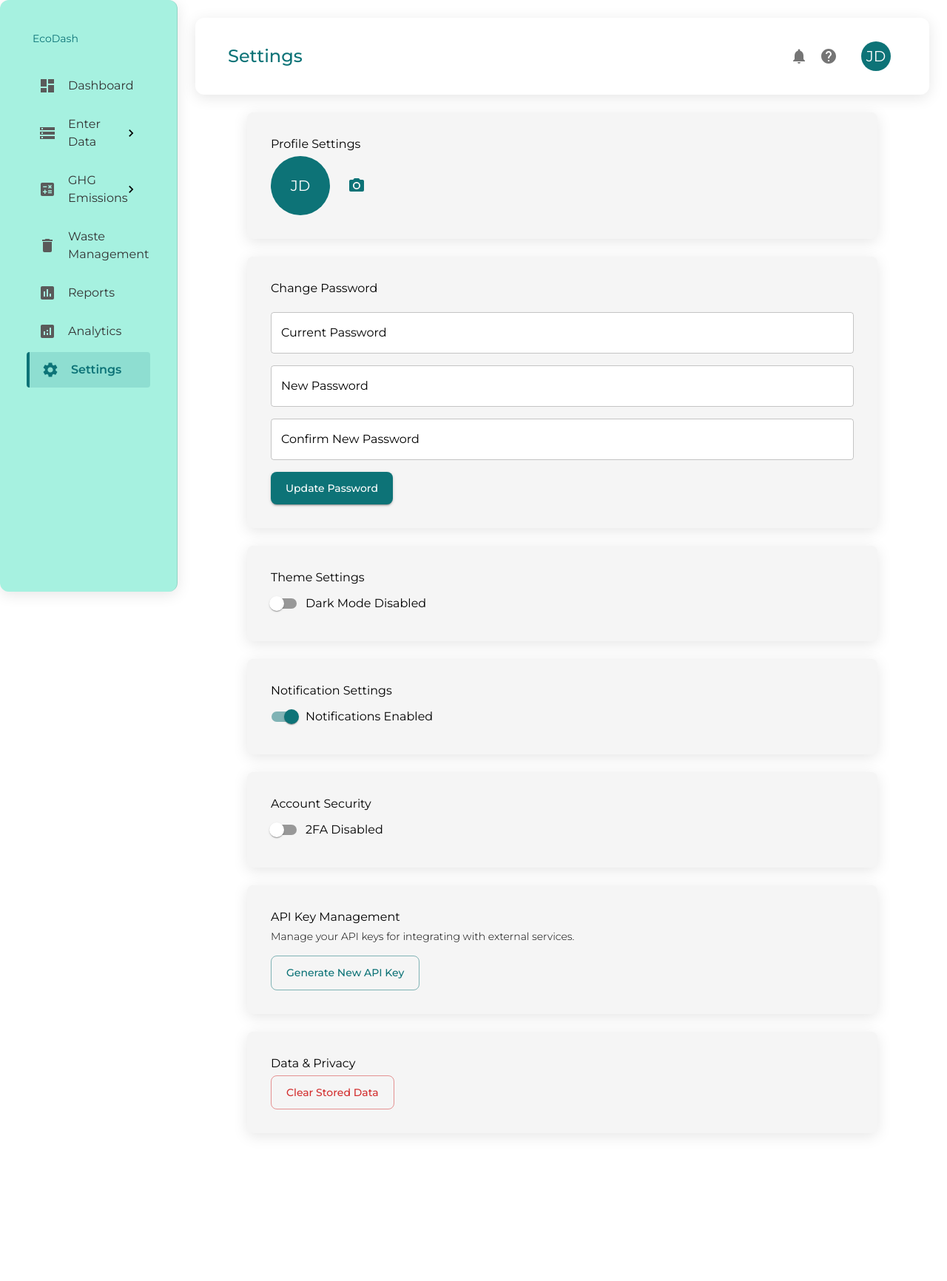
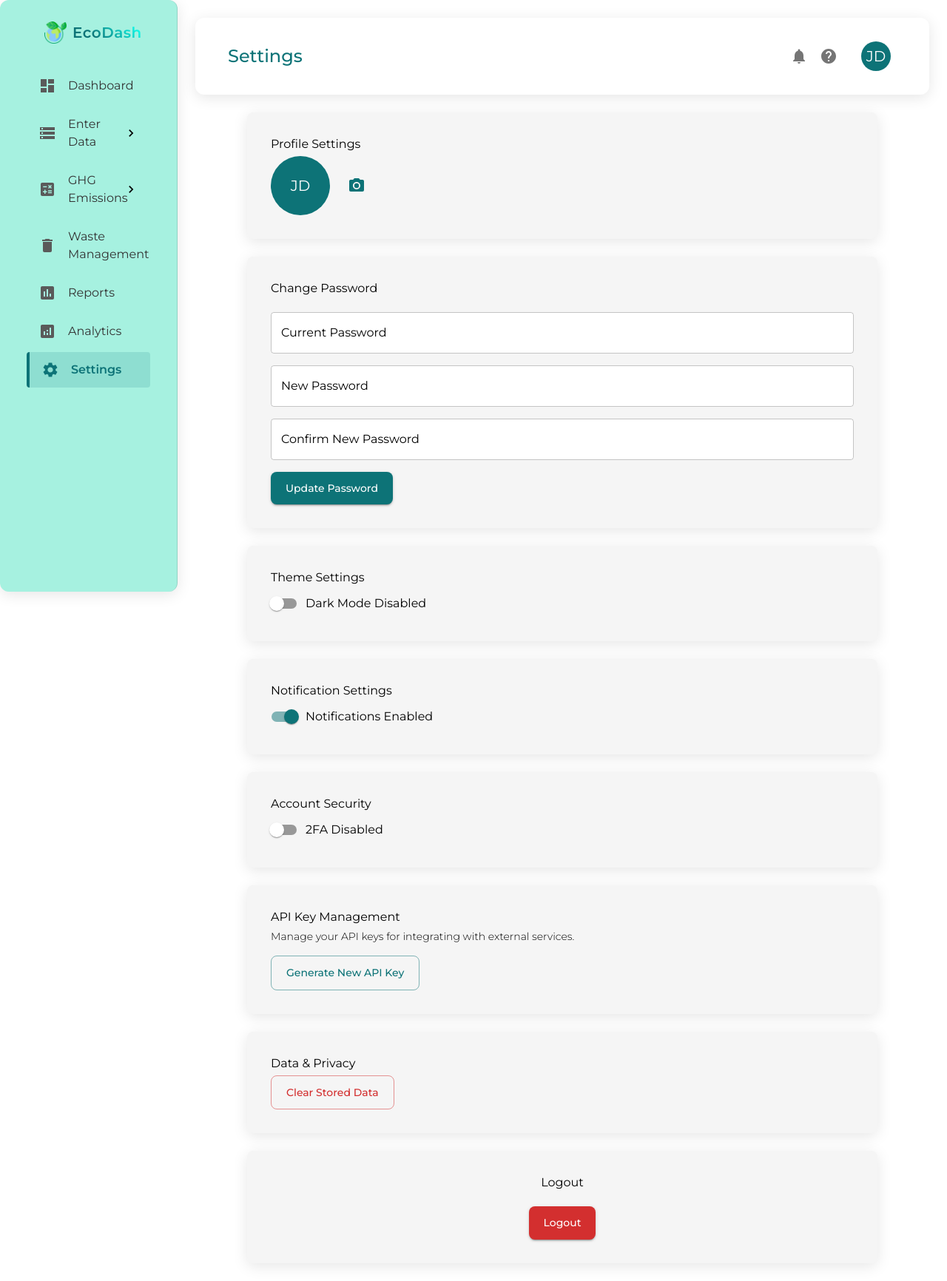
Before and after one commit to AbubakarMirza1/Kavish, a React (Create React App) app in the folder frontend/: page /settings in a window 1280 px wide. Shown: the whole page at 74% size. Before the commit the page ends 1556 px from the top, so only its background shows below. Built offline with nearby package versions, Linux system fonts and the light colour scheme.

Commit message:
done frontend

```diff
--- a/frontend/src/Component/sidebar.js
+++ b/frontend/src/Component/sidebar.js
@@ -11,6 +11,7 @@ import {
   Typography,
   useTheme
 } from '@mui/material';
+import { styled } from '@mui/system'; // Import styled from MUI
 import { useLocation, useNavigate } from 'react-router-dom';
 import {
   Dashboard,
@@ -77,7 +78,28 @@ const menuStructure = [
   { label: 'Analytics', Icon: Analytics, path: '/analytics' },
   { label: 'Settings', Icon: Settings, path: '/settings' }
 ];
+// Styled components for the logo
+const LogoContainer = styled('div')({
+  display: 'flex',
+  alignItems: 'center',
+  gap: '8px',
+  marginBottom: '16px', // Reduced margin for sidebar
+  paddingLeft: '16px' // Align with sidebar padding
+});
 
+const LogoImage = styled('img')({
+  height: '30px', // Smaller size for sidebar
+  width: 'auto',
+});
+
+const LogoText = styled(Typography)({
+  fontSize: '20px', // Smaller font size for sidebar
+  fontWeight: 600,
+  background: 'linear-gradient(45deg, #0D7377 30%, #14FFEC 90%)',
+  WebkitBackgroundClip: 'text',
+  WebkitTextFillColor: 'transparent',
+  letterSpacing: '0.5px',
+});
 const Sidebar = () => {
   const theme = useTheme();
   const navigate = useNavigate();
@@ -202,9 +224,14 @@ const Sidebar = () => {
       }}
     >
       <Toolbar>
-        <Typography variant="h6" sx={{ color: '#0D7377' }}>
+        {/* <Typography variant="h6" sx={{ color: '#0D7377' }}>
           EcoDash
-        </Typography>
+        </Typography> */}
+         <LogoContainer>
+          <LogoImage src="/planet-earth.png" alt="EcoDash Logo" />
+          <LogoText variant="h6">EcoDash</LogoText>
+        </LogoContainer>
+
       </Toolbar>
 
       <List sx={{ p: 1 }}>
--- a/frontend/src/Component/topbar.js
+++ b/frontend/src/Component/topbar.js
@@ -20,12 +20,20 @@ const TopBar = ({ title, showDropdown, setupForm, setSetupForm, setupOptions = [
         const selectedValue = event.target.value;
         setSetupForm(selectedValue);
 
+
         // Navigate to the selected setup form's route
         const selectedOption = setupOptions.find(option => option.label === selectedValue);
         if (selectedOption) {
             navigate(selectedOption.route);
         }
     };
+      // Fetch user details (assuming they're stored in localStorage after login)
+      const user = JSON.parse(localStorage.getItem("user")) || {};
+      const userName = user.name || "Guest"; // Default to "Guest" if no user data
+      const userInitials = userName
+          .split(" ")
+          .map((word) => word.charAt(0).toUpperCase()) // Get first letter of each word
+          .join(""); // Join them together
 
     return (
         <AppBar position="sticky" color="default" elevation={0} sx={{ backgroundColor: '#ffffff' }}>
@@ -65,9 +73,10 @@ const TopBar = ({ title, showDropdown, setupForm, setSetupForm, setupOptions = [
                 </IconButton>
 
                 {/* User Avatar */}
-                <IconButton>
-                    <Avatar sx={{ ml: 2, bgcolor: "#0D7377" }}>JD</Avatar>
-                </IconButton>
+                <IconButton onClick={() => navigate("/settings")}>
+    <Avatar sx={{ ml: 2, bgcolor: "#0D7377" }}>JD</Avatar>
+</IconButton>
+
             </Toolbar>
         </AppBar>
     );
--- a/frontend/src/screens/settings.js
+++ b/frontend/src/screens/settings.js
@@ -15,6 +15,7 @@ import {
 import { PhotoCamera } from "@mui/icons-material";
 import Sidebar from "../Component/sidebar.js";
 import TopBar from "../Component/topbar.js";
+import { useNavigate } from "react-router-dom";
 
 const SettingsPage = () => {
     const [darkMode, setDarkMode] = useState(false);
@@ -24,6 +25,7 @@ const SettingsPage = () => {
     const [newPassword, setNewPassword] = useState("");
     const [confirmPassword, setConfirmPassword] = useState("");
     const [profilePic, setProfilePic] = useState(null);
+    const navigate = useNavigate();
 
     // Toggle Handlers
     const handleDarkModeToggle = () => setDarkMode(!darkMode);
@@ -35,6 +37,13 @@ const SettingsPage = () => {
         const file = event.target.files[0];
         if (file) setProfilePic(URL.createObjectURL(file));
     };
+      // Logout Handler
+      const handleLogout = () => {
+        // Clear user session (if using localStorage or context)
+        localStorage.removeItem("token"); // Remove authentication token
+        navigate("/login"); // Redirect to login page
+    };
+
 
     return (
         <Box sx={{ display: "flex" }}>
@@ -151,6 +160,21 @@ const SettingsPage = () => {
                         <Button variant="outlined" color="error">Clear Stored Data</Button>
                     </Paper>
 
+                    {/* Logout Button */}
+                    <Paper sx={{ p: 4, mt: 3, borderRadius: 2, textAlign: "center" }}>
+                        <Typography variant="h5" gutterBottom>
+                            Logout
+                        </Typography>
+                        <Button
+                            variant="contained"
+                            color="error"
+                            onClick={handleLogout}
+                            sx={{ mt: 2 }}
+                        >
+                            Logout
+                        </Button>
+                    </Paper>
+
                 </Container>
             </Box>
         </Box>
```
